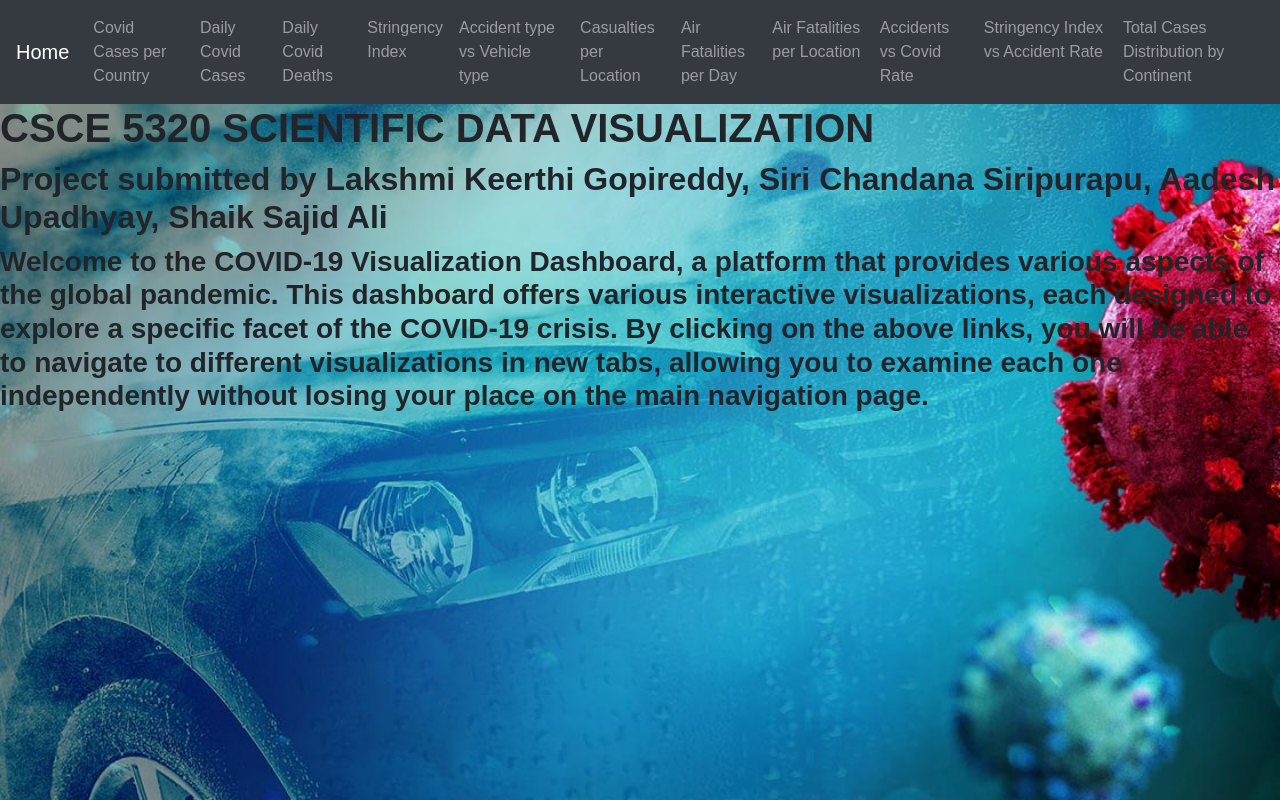
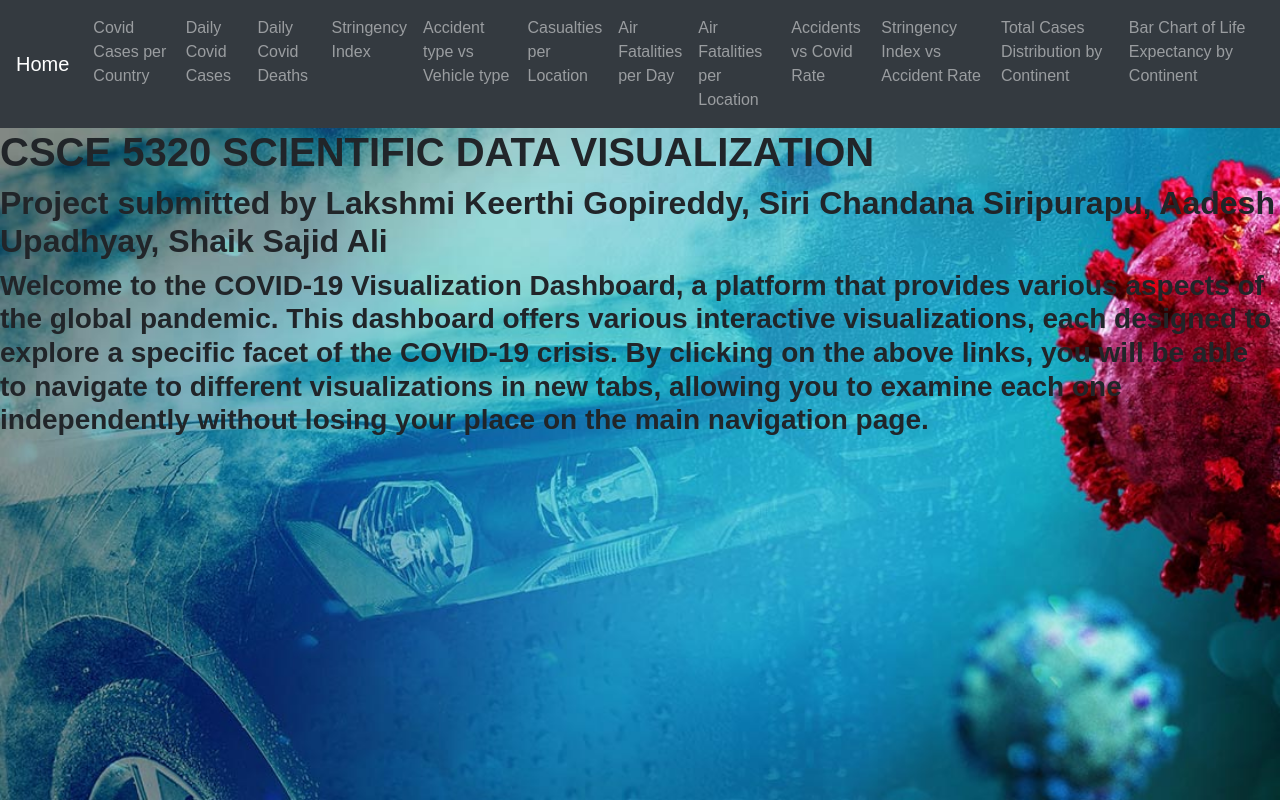
Before and after one commit to sajidali1279/DVPROJECT_GROUP20, a plain HTML site: page index.html in a window 1280 px wide. Drawn offline with nearby package versions, Linux system fonts and the light colour scheme.

Commit message:
Update index.html

```diff
--- a/index.html
+++ b/index.html
@@ -45,6 +45,7 @@
                 <a class="nav-item nav-link" href="all.html">Accidents vs Covid Rate</a>
                 <a class="nav-item nav-link" href="two.html">Stringency Index vs Accident Rate</a>
                 <a class="nav-item nav-link" href="viz1.html">Total Cases Distribution by Continent</a>
+                <a class="nav-item nav-link" href="viz2.html">Bar Chart of Life Expectancy by Continent</a>
             </div>
         </div>
     </nav>
```
